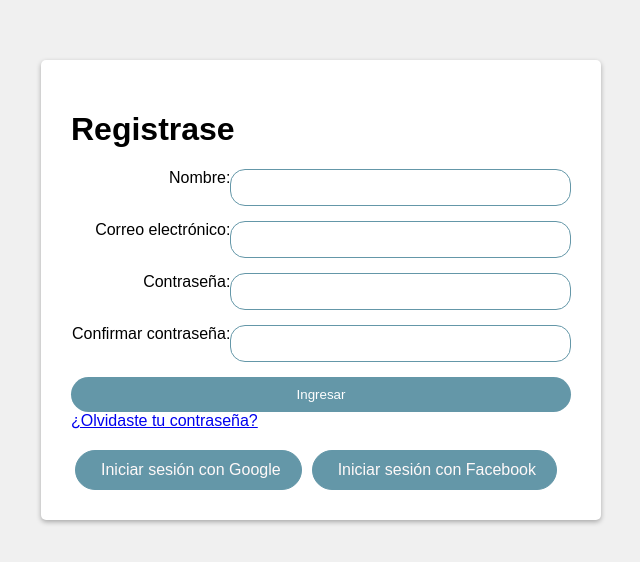
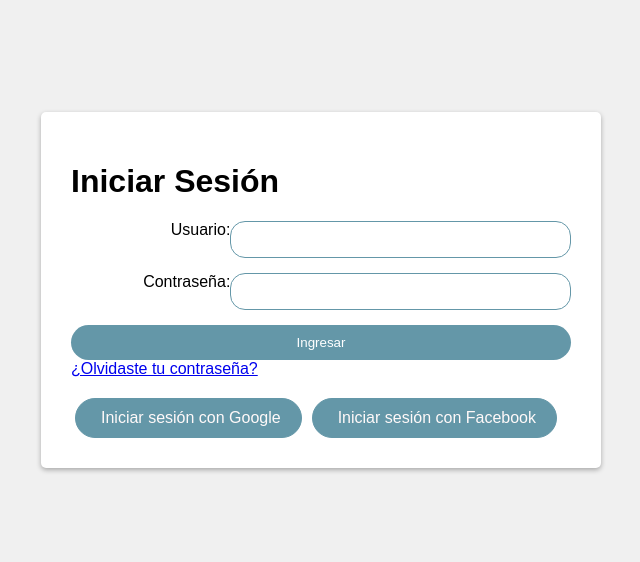
Before and after one commit to IsabellaBarrero/Levitin, a plain HTML site: page 10-levitin-app/vistas/inicio-sesion.html in a window 1280 px wide. Shown: the part 118-680 px from the top of the page, without its empty margins (319-959 px from the left). Drawn offline with Linux system fonts and the light colour scheme.

Commit message:
actualización

```diff
--- a/10-levitin-app/vistas/inicio-sesion.html
+++ b/10-levitin-app/vistas/inicio-sesion.html
@@ -8,23 +8,15 @@
 </head>
 <body>
     <div class="container">
-            <h1>Registrase</h1>
+            <h1>Iniciar Sesión</h1>
         <form>
             <div class="form-group">
-                <label for="nombre">Nombre: </label>
+                <label for="nombre">Usuario: </label>
                 <input type="text" id="nombre" name="nombre" required>
-            </div>
-            <div class="form-group">
-                <label for="email">Correo electrónico: </label>
-                <input type="email" id="email" name="email" required>
             </div>
             <div class="form-group">
                 <label for="password">Contraseña: </label>
                 <input type="password" id="password" name="password" required>
-            </div>
-            <div class="form-group">
-                <label for="confirm-password">Confirmar contraseña: </label>
-                <input type="password" id="confirm-password" name="confirm-password" required>
             </div>
         </form>
         <button type="submit">Ingresar</button>
```
